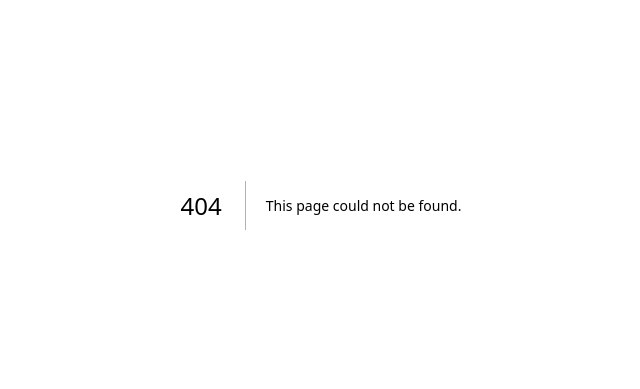
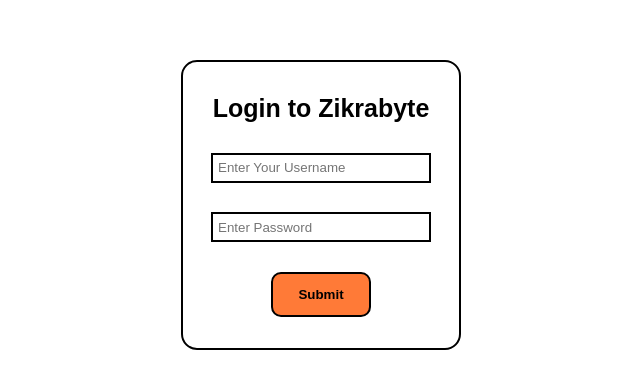
Before and after one commit to arfahmanaal/zikrabyte-dashboard, a Next.js app: page /login in a window 1280 px wide. Before the commit this address had no page. Shown: the part 195-584 px from the top of the page, without its empty margins (319-959 px from the left). Built offline with nearby package versions, Linux system fonts and the light colour scheme.

Commit message:
login page has been added.

```diff
--- a/package.json
+++ b/package.json
@@ -22,7 +22,7 @@
     "next": "14.2.5",
     "react": "^18",
     "react-dom": "^18",
-    "react-icons": "^4.11.0",
+    "react-icons": "^4.12.0",
     "recharts": "^2.12.7"
   },
   "devDependencies": {
--- /dev/null
+++ b/src/app/login/login.module.css
@@ -0,0 +1,47 @@
+.loginContainer{
+    height: 100vh;
+    display: flex;
+    flex-direction: column;
+    align-items: center;
+    justify-content: center;
+}
+.inputForm{
+    background-color: white;
+    border: 2px solid;
+    height: 290px;
+    width: 280px;
+    border-radius: 2vh;
+    display: flex;
+    flex-direction: column;
+    padding: 2vh;
+    justify-content: space-around;
+    align-items: center;
+}
+.topText{
+    line-height: 30px;
+    font-size: 25px;
+    font-weight: 600;
+    font-family: sans-serif;
+}
+.inputs{
+    padding: 5px;
+    border: 2px solid;
+    height: 30px;
+    width: 220px;
+    color: black;
+}
+.submitBtn{
+    border: 2px solid;
+    height:45px;
+    width: 100px;
+    color: black;
+    background-color:rgb(255, 122, 55);
+    font-weight: 700;
+    font-family: sans-serif;
+    border-radius: 10px;
+
+}
+.submitBtn:hover{
+    background-color:rgb(255, 92, 33);
+    box-shadow: 1px 2px 5px rgba(0, 0, 0, 0.9);
+}
--- /dev/null
+++ b/src/app/login/page.tsx
@@ -0,0 +1,19 @@
+import React from 'react'
+import style from "./login.module.css"
+
+const page = () => {
+  return (
+    <>
+    <div className={style.loginContainer}>
+      <form action= {""} className={style.inputForm} >
+    <h2 className={style.topText}>Login to Zikrabyte</h2>
+        <input type='text' placeholder='Enter Your Username' required id='userName' className={style.inputs} />
+        <input type='password' placeholder='Enter Password' required id='password' className={style.inputs} />
+        <input type='submit' value={"Submit"} className={style.submitBtn}></input>
+      </form>
+    </div>
+    </>
+  )
+}
+
+export default page
--- a/src/app/page.tsx
+++ b/src/app/page.tsx
@@ -1,4 +1,5 @@
 import Image from "next/image";
+
 const Homepage = () => {
   return (
     <div>Homepage</div>
```
Also changed, not shown: lib/models.ts (added, +26 -0 lines), lib/utils.ts (added, +19 -0 lines), src/app/dashboard/users/page.tsx (added, +15 -0 lines), 2 other files (tests, documents, lock files or other folders).
